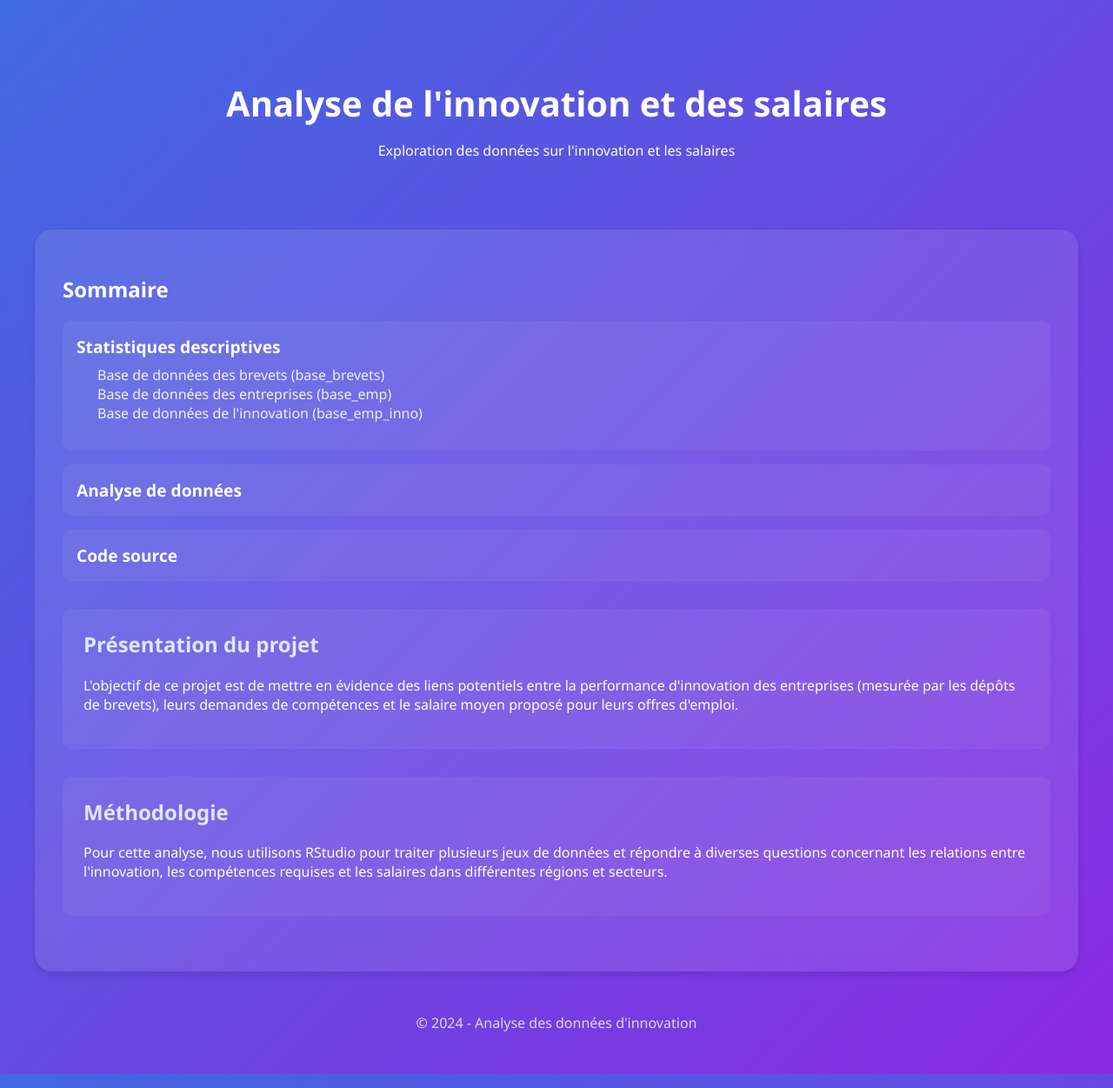
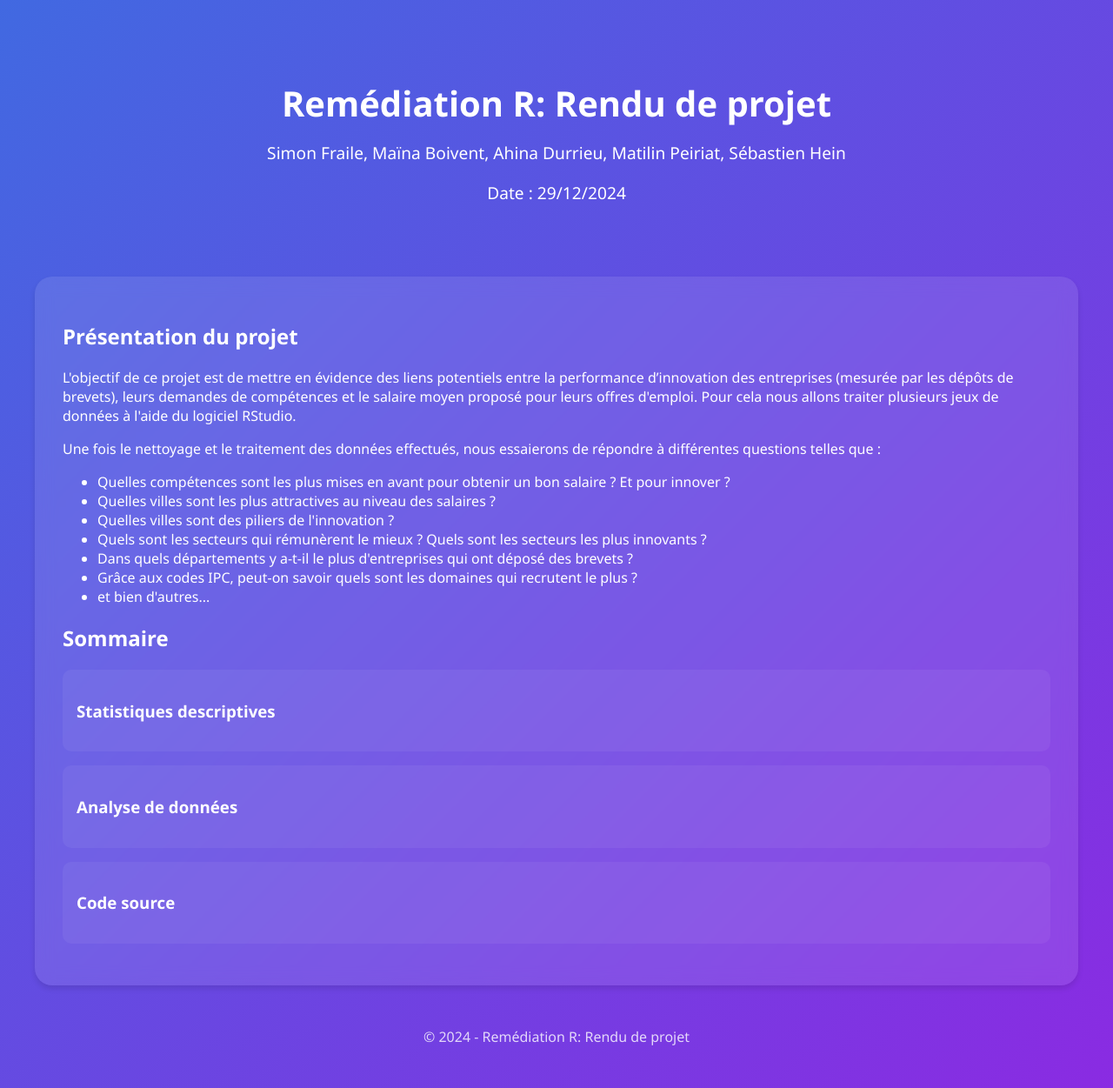
Before and after one commit to SebastienH422/ProjetR.smams, a Jekyll site: the page index.html, which Jekyll copies as it is, in a window 1280 px wide. Shown: the whole page at 87% size. Built offline with Jekyll 4.4.1, drawn with Linux system fonts in a browser that asks for light colours.

Commit message:
Update index.html

```diff
--- a/index.html
+++ b/index.html
@@ -3,7 +3,7 @@
 <head>
     <meta charset="UTF-8">
     <meta name="viewport" content="width=device-width, initial-scale=1.0">
-    <title>Analyse Innovation et Salaires</title>
+    <title>Remédiation R: Rendu de projet</title>
     <style>
         body {
             margin: 0;
@@ -29,6 +29,11 @@
             font-size: 2.5rem;
             margin-bottom: 1rem;
             color: white;
+        }
+
+        .header p {
+            font-size: 1.2rem;
+            margin-top: 0.5rem;
         }
 
         .main-card {
@@ -59,30 +64,6 @@
             background: rgba(255, 255, 255, 0.2);
         }
 
-        .nav-item h3 {
-            margin: 0;
-            font-size: 1.2rem;
-        }
-
-        .sub-list {
-            list-style: none;
-            padding-left: 1.5rem;
-            margin-top: 0.5rem;
-            color: rgba(255, 255, 255, 0.9);
-        }
-
-        .section {
-            background: rgba(255, 255, 255, 0.05);
-            padding: 1.5rem;
-            border-radius: 10px;
-            margin-bottom: 2rem;
-        }
-
-        .section h2 {
-            color: #E0E7FF;
-            margin-top: 0;
-        }
-
         footer {
             text-align: center;
             padding: 1rem;
@@ -93,50 +74,48 @@
 <body>
     <div class="container">
         <header class="header">
-            <h1>Analyse de l'innovation et des salaires</h1>
-            <p>Exploration des données sur l'innovation et les salaires</p>
+            <h1>Remédiation R: Rendu de projet</h1>
+            <p>Simon Fraile, Maïna Boivent, Ahina Durrieu, Matilin Peiriat, Sébastien Hein</p>
+            <p>Date : <script>document.write(new Date().toLocaleDateString('fr-FR'));</script></p>
         </header>
 
         <main class="main-card">
-            <div class="nav-section">
+            <section class="section">
+                <h2>Présentation du projet</h2>
+                <p>
+                    L'objectif de ce projet est de mettre en évidence des liens potentiels entre la performance d’innovation des entreprises (mesurée par les dépôts de brevets), leurs demandes de compétences et le salaire moyen proposé pour leurs offres d'emploi.
+                    Pour cela nous allons traiter plusieurs jeux de données à l'aide du logiciel RStudio.
+                </p>
+                <p>
+                    Une fois le nettoyage et le traitement des données effectués, nous essaierons de répondre à différentes questions telles que :
+                </p>
+                <ul>
+                    <li>Quelles compétences sont les plus mises en avant pour obtenir un bon salaire ? Et pour innover ?</li>
+                    <li>Quelles villes sont les plus attractives au niveau des salaires ?</li>
+                    <li>Quelles villes sont des piliers de l'innovation ?</li>
+                    <li>Quels sont les secteurs qui rémunèrent le mieux ? Quels sont les secteurs les plus innovants ?</li>
+                    <li>Dans quels départements y a-t-il le plus d'entreprises qui ont déposé des brevets ?</li>
+                    <li>Grâce aux codes IPC, peut-on savoir quels sont les domaines qui recrutent le plus ?</li>
+                    <li>et bien d'autres...</li>
+                </ul>
+            </section>
+
+            <section class="section">
                 <h2>Sommaire</h2>
-                <a href="statistiques.html" class="nav-item">
+                <a href="statistique.md" class="nav-item">
                     <h3>Statistiques descriptives</h3>
-                    <ul class="sub-list">
-                        <li>Base de données des brevets (base_brevets)</li>
-                        <li>Base de données des entreprises (base_emp)</li>
-                        <li>Base de données de l'innovation (base_emp_inno)</li>
-                    </ul>
                 </a>
-                <a href="analyse.html" class="nav-item">
+                <a href="analyse.md" class="nav-item">
                     <h3>Analyse de données</h3>
                 </a>
                 <a href="code/" class="nav-item">
                     <h3>Code source</h3>
                 </a>
-            </div>
-
-            <section class="section">
-                <h2>Présentation du projet</h2>
-                <p>
-                    L'objectif de ce projet est de mettre en évidence des liens potentiels entre la performance d'innovation des
-                    entreprises (mesurée par les dépôts de brevets), leurs demandes de compétences et le salaire moyen proposé
-                    pour leurs offres d'emploi.
-                </p>
-            </section>
-
-            <section class="section">
-                <h2>Méthodologie</h2>
-                <p>
-                    Pour cette analyse, nous utilisons RStudio pour traiter plusieurs jeux de données et répondre à diverses
-                    questions concernant les relations entre l'innovation, les compétences requises et les salaires dans
-                    différentes régions et secteurs.
-                </p>
             </section>
         </main>
 
         <footer>
-            © 2024 - Analyse des données d'innovation
+            © 2024 - Remédiation R: Rendu de projet
         </footer>
     </div>
 </body>
```
